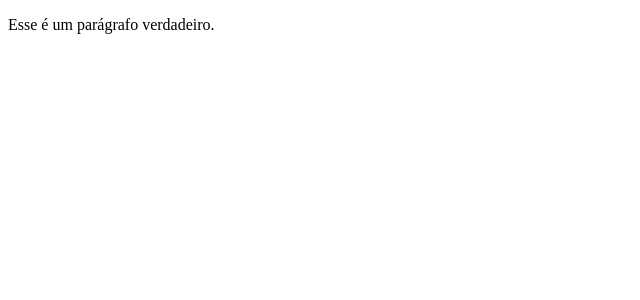
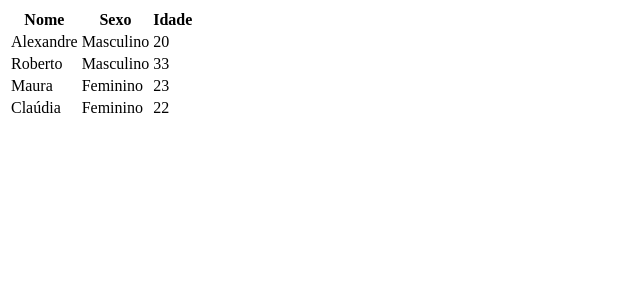
Before and after one commit to GabrielTonhatti/curso-angular-2-v17, an Angular app in the folder projeto1/: page / in a window 1280 px wide. Shown: the top 300 px of the page, without its empty margins (0-640 px from the left). Built offline with nearby package versions, Linux system fonts and the light colour scheme.

Commit message:
11. Diretivas estrutural *ngFor

```diff
--- a/projeto1/src/app/app.component.html
+++ b/projeto1/src/app/app.component.html
@@ -1,7 +1,19 @@
-<span [ngSwitch]="title">
-  <p *ngSwitchCase="'Olá'">Esse é um parágrafo verdadeiro.</p>
-  <p *ngSwitchCase="false">Esse é um parágrafo falso.</p>
-  <p *ngSwitchDefault>Esse é um parágrafo default.</p>
-</span>
+<table>
+  <thead>
+    <tr>
+      <th>Nome</th>
+      <th>Sexo</th>
+      <th>Idade</th>
+    </tr>
+  </thead>
+
+  <tbody>
+    <tr *ngFor="let cliente of clientes">
+      <td>{{ cliente.nome }}</td>
+      <td>{{ cliente.sexo }}</td>
+      <td>{{ cliente.idade }}</td>
+    </tr>
+  </tbody>
+</table>
 
 <router-outlet></router-outlet>
--- a/projeto1/src/app/app.component.ts
+++ b/projeto1/src/app/app.component.ts
@@ -34,8 +34,38 @@ import {
 })
 export class AppComponent {
   title: string = 'Olá';
-  imgUrl: string =
-    'https://upload.wikimedia.org/wikipedia/commons/thumb/c/cf/Angular_full_color_logo.svg/1200px-Angular_full_color_logo.svg.png';
+  clientes = [
+    {
+      nome: 'Alexandre',
+      sexo: 'Masculino',
+      idade: 20,
+    },
+    {
+      nome: 'Roberto',
+      sexo: 'Masculino',
+      idade: 33,
+    },
+    {
+      nome: 'Maura',
+      sexo: 'Feminino',
+      idade: 23,
+    },
+    {
+      nome: 'Claúdia',
+      sexo: 'Feminino',
+      idade: 22,
+    },
+  ];
 
   constructor() {}
+
+  /**
+   * Diretivas Estruturais
+   * 1 - ngFor - Itera sobre uma lista de elementos:
+   *  <tr *ngFor="let cliente of clientes">
+   *    <td>{{ cliente.nome }}</td>
+   *    <td>{{ cliente.sexo }}</td>
+   *    <td>{{ cliente.idade }}</td>
+   *  </tr>
+   */
 }
```
